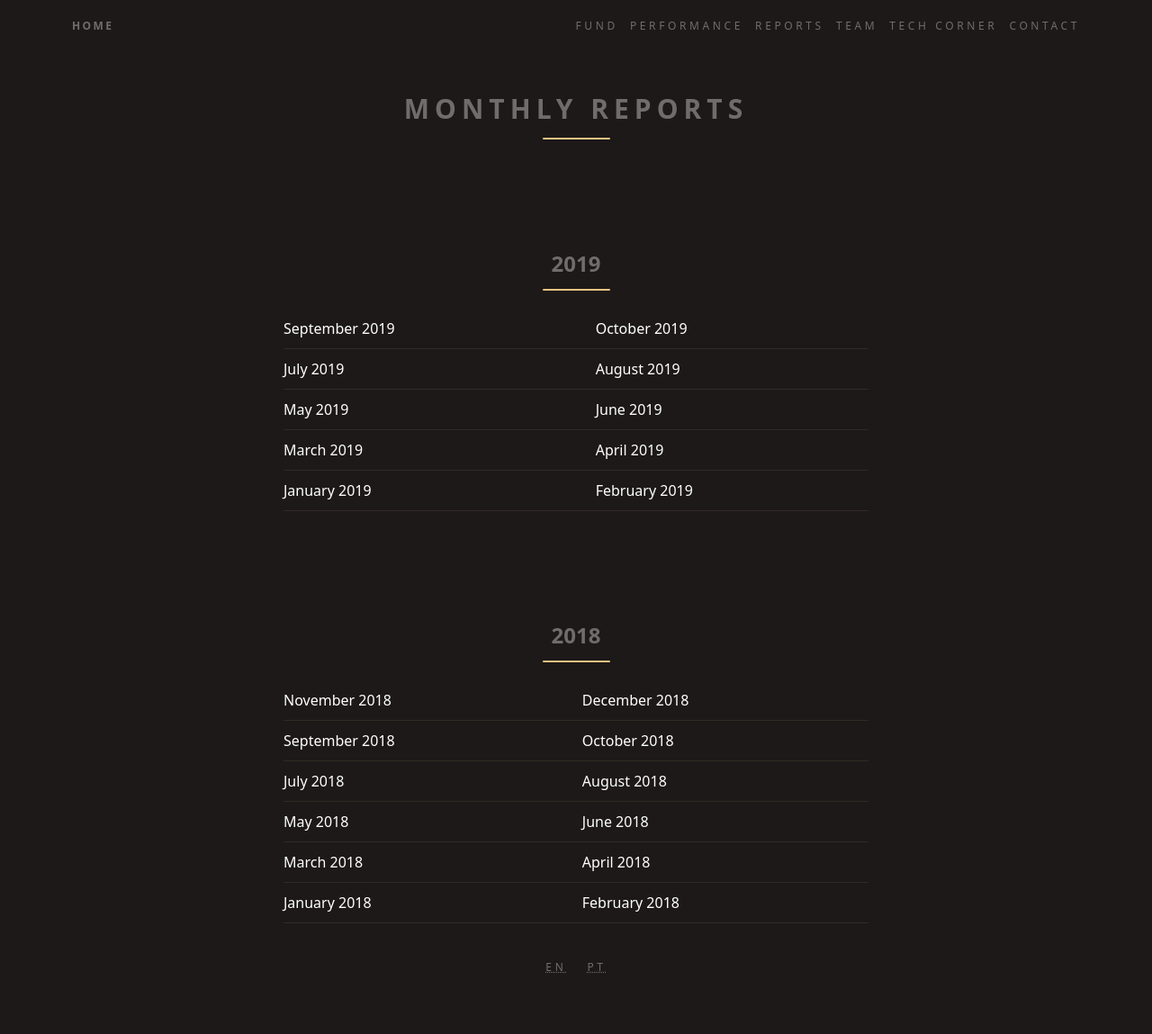
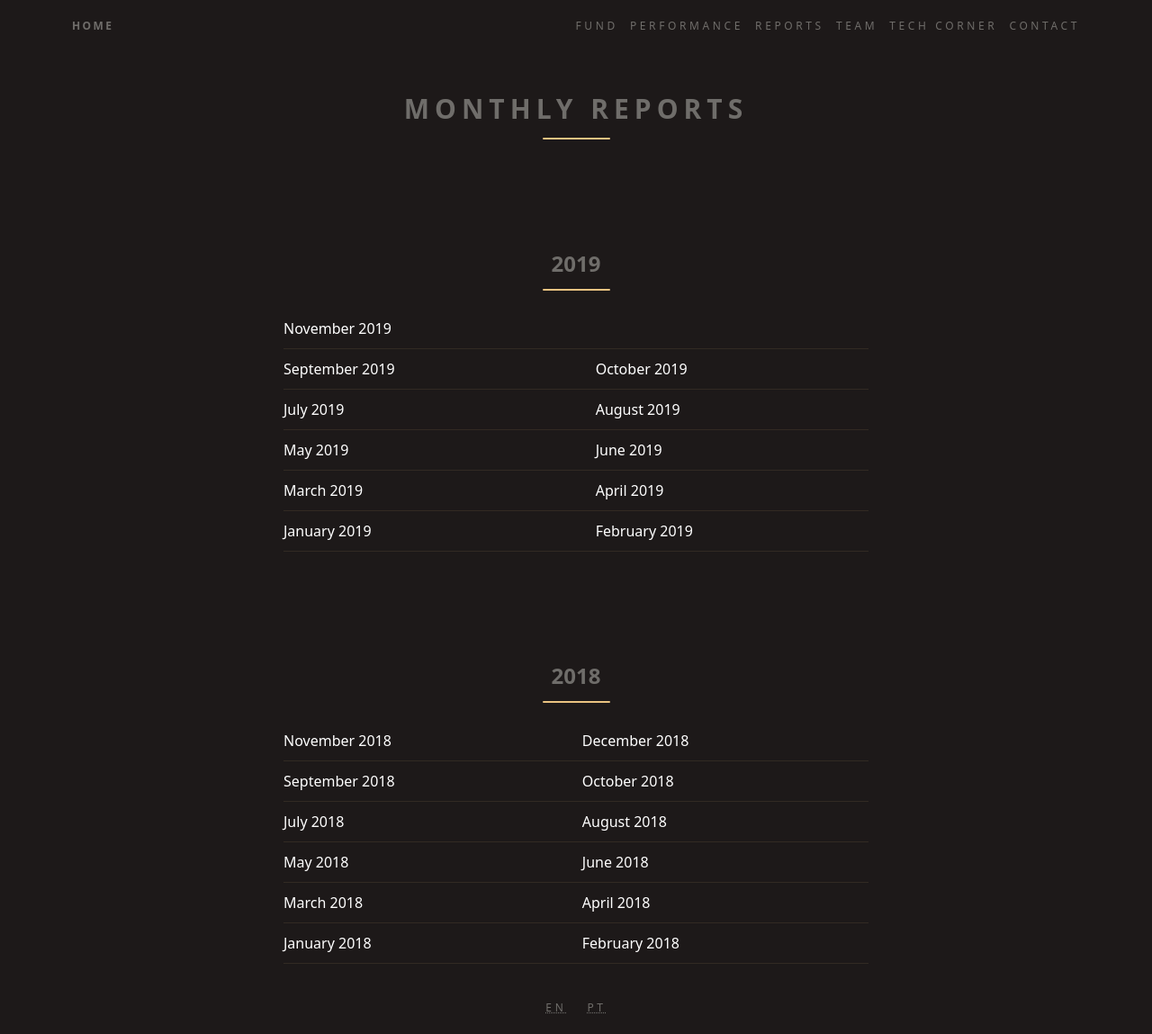
Before and after one commit to ateliedetemas/blpcrypto, a Jekyll site: the page built from _pages/en/reports.md, in a window 1280 px wide. Shown: the whole page at 90% size. Built offline with Jekyll 4.4.1, drawn with Linux system fonts in a browser that asks for light colours; before the commit the page ends 1104 px from its top, so only the background shows below that.

Commit message:
Update reports.md

```diff
--- a/_pages/en/reports.md
+++ b/_pages/en/reports.md
@@ -7,6 +7,7 @@ permalink: "/en/reports/"
 
 ## 2019
 
+[November 2019]({{ '/assets/documents/relatorios/2019/11e.pdf' | absolute_url }})  |
 [September 2019]({{ '/assets/documents/relatorios/2019/09e.pdf' | absolute_url }})  | [October 2019]({{ '/assets/documents/relatorios/2019/10e.pdf' | absolute_url }})
 [July 2019]({{ '/assets/documents/relatorios/2019/07.pdf' | absolute_url }})  |   [August 2019]({{ '/assets/documents/relatorios/2019/08e.pdf' | absolute_url }})
 [May 2019]({{ '/assets/documents/relatorios/2019/05.pdf' | absolute_url }})  | [June 2019]({{ '/assets/documents/relatorios/2019/06.pdf' | absolute_url }})
```
